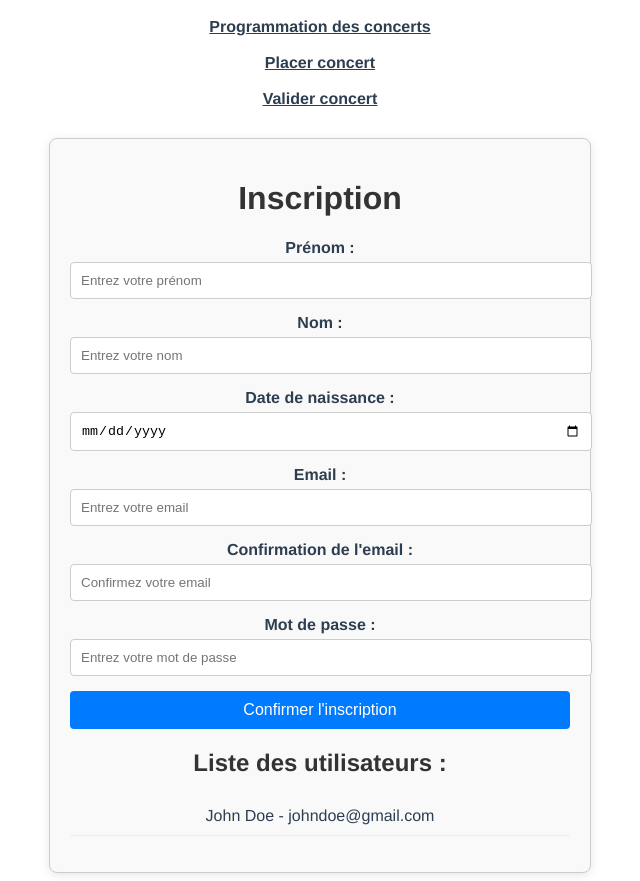
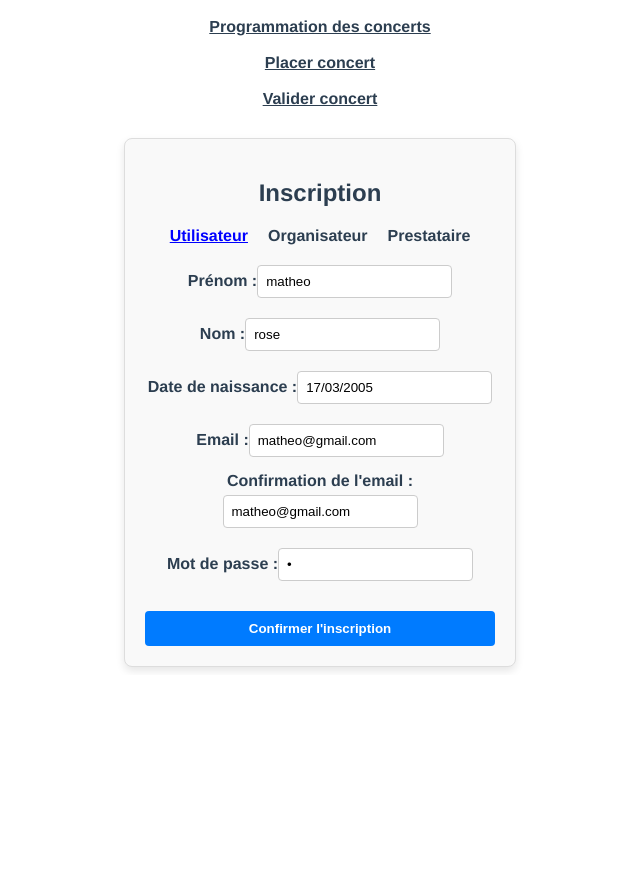
Before and after one commit to Zuuret/SAE-S3-S4_Creepy_Night, a Vue app: page /profil in a window 1280 px wide. Shown: the part 201-1082 px from the top of the page, without its empty margins (320-960 px from the left). After the commit the page ends 876 px from the top, so only its background shows below. Built offline with nearby package versions, Linux system fonts and the light colour scheme.

Commit message:
matheo changement

```diff
--- a/src/views/CreationProfil.vue
+++ b/src/views/CreationProfil.vue
@@ -1,151 +1,231 @@
 <template>
-  <div class="inscriptionProfil">
-    <h1>Inscription</h1>
-    <form @submit.prevent="enregistrementUtilisateur({ prenom, nom, dateNaissance, email, emailConfirmation, motDePasse })">
+  <div class="form-container">
+
+    <div class="form-box">
+
+      <h2>Inscription</h2>
+
+      <div class="user-type-tabs">
+        <span @click="setUserType('Utilisateur')" :class="{ active: userType === 'Utilisateur' }">Utilisateur</span>
+        <span @click="setUserType('Organisateur')" :class="{ active: userType === 'Organisateur' }">Organisateur</span>
+        <span @click="setUserType('Prestataire')" :class="{ active: userType === 'Prestataire' }">Prestataire</span>
+      </div>
+
+      <form @submit.prevent="submitForm" class="form-content">
+        <!-- User fields (arranged in a column) -->
+        <div v-if="userType === 'Utilisateur'">
           <div class="form-group">
-        <label for="prenom">Prénom :</label>
-        <input type="text" v-model="prenom" id="prenom" placeholder="Entrez votre prénom" required>
+            <label>Prénom :</label>
+            <input type="text" placeholder="Entrez votre prénom" v-model="form.prenom" />
           </div>
+
           <div class="form-group">
-        <label for="nom">Nom :</label>
-        <input type="text" v-model="nom" id="nom" placeholder="Entrez votre nom" required>
+            <label>Nom :</label>
+            <input type="text" placeholder="Entrez votre nom" v-model="form.nom" />
           </div>
+
           <div class="form-group">
-        <label for="dateNaissance">Date de naissance :</label>
-        <input type="date" v-model="dateNaissance" id="dateNaissance" required>
+            <label>Date de naissance :</label>
+            <input type="text" placeholder="jj/mm/aaaa" v-model="form.dateNaissance" />
           </div>
+
           <div class="form-group">
-        <label for="email">Email :</label>
-        <input type="email" v-model="email" id="email" placeholder="Entrez votre email" required>
+            <label>Email :</label>
+            <input type="email" placeholder="Entrez votre email" v-model="form.email" />
           </div>
+
           <div class="form-group">
-        <label for="emailConfirmation">Confirmation de l'email :</label>
-        <input type="email" v-model="emailConfirmation" id="emailConfirmation" placeholder="Confirmez votre email" required>
+            <label>Confirmation de l'email :</label>
+            <input type="email" placeholder="Confirmez votre email" v-model="form.confirmEmail" />
           </div>
+
           <div class="form-group">
-        <label for="motDePasse">Mot de passe :</label>
-        <input type="password" v-model="motDePasse" id="motDePasse" placeholder="Entrez votre mot de passe" required>
+            <label>Mot de passe :</label>
+            <input type="password" placeholder="Entrez votre mot de passe" v-model="form.password" />
           </div>
-      <button type="submit" class="btn-submit">Confirmer l'inscription</button>
+        </div>
+
+        <!-- Organizer fields -->
+        <div v-if="userType === 'Organisateur'">
+          <div class="form-group">
+            <label>Nom de l'organisateur :</label>
+            <input type="text" placeholder="Entrez le nom de l'organisateur" v-model="form.organizerName" />
+          </div>
+
+          <div class="form-group">
+            <label>Email :</label>
+            <input type="email" placeholder="Entrez votre email" v-model="form.email" />
+          </div>
+
+          <div class="form-group">
+            <label>Confirmation de l'email :</label>
+            <input type="email" placeholder="Confirmez votre email" v-model="form.confirmEmail" />
+          </div>
+
+          <div class="form-group">
+            <label>Mot de passe :</label>
+            <input type="password" placeholder="Entrez votre mot de passe" v-model="form.password" />
+          </div>
+
+          <div class="form-group">
+            <label>Numéro de téléphone :</label>
+            <input type="text" placeholder="Entrez votre numéro de téléphone" v-model="form.phoneNumber" />
+          </div>
+        </div>
+
+        <!-- Provider fields -->
+        <div v-if="userType === 'Prestataire'">
+          <div class="form-group">
+            <label>Nom de la société :</label>
+            <input type="text" placeholder="Entrez le nom de la société" v-model="form.companyName" />
+          </div>
+
+          <div class="form-group">
+            <label>Email :</label>
+            <input type="email" placeholder="Entrez votre email" v-model="form.email" />
+          </div>
+
+          <div class="form-group">
+            <label>Confirmation de l'email :</label>
+            <input type="email" placeholder="Confirmez votre email" v-model="form.confirmEmail" />
+          </div>
+
+          <div class="form-group">
+            <label>Mot de passe :</label>
+            <input type="password" placeholder="Entrez votre mot de passe" v-model="form.password" />
+          </div>
+
+          <div class="form-group">
+            <label>Adresse de la société :</label>
+            <input type="text" placeholder="Entrez l'adresse de la société" v-model="form.companyAddress" />
+          </div>
+        </div>
+
+        <button type="submit" class="submit-button">Confirmer l'inscription</button>
       </form>
 
-    <div v-if="utilisateur" class="success-message">
-      <p>Nouvel utilisateur ajouté : <strong>{{ utilisateur.prenom }} {{ utilisateur.nom }}</strong></p>
-    </div>
-
-    <div v-if="utilisateurs.length > 0" class="user-list">
-      <h2>Liste des utilisateurs :</h2>
-      <ul>
-        <li v-for="user in utilisateurs" :key="user.id">
-          {{ user.prenom }} {{ user.nom }} - {{ user.email }}
-        </li>
-      </ul>
+      <div v-if="message" class="message">{{ message }}</div>
     </div>
   </div>
 </template>
 
 <script>
-import { mapState, mapActions } from 'vuex';
-
 export default {
-  name: 'CreationProfil.vue',
-  data: () => ({
+  data() {
+    return {
+      userType: 'Utilisateur',  // Default user type
+      form: {
+        prenom: 'matheo',
+        nom: 'rose',
+        dateNaissance: '17/03/2005',
+        email: 'matheo@gmail.com',
+        confirmEmail: 'matheo@gmail.com',
+        password: 'a',
+        organizerName: '',
+        phoneNumber: '',
+        companyName: '',
+        companyAddress: ''
+      },
+      message: ''
+    };
+  },
+  methods: {
+    setUserType(type) {
+      this.userType = type;
+      this.form = {
         prenom: '',
         nom: '',
         dateNaissance: '',
         email: '',
-    emailConfirmation: '',
-    motDePasse: '',
-  }),
-  computed: {
-    ...mapState(['utilisateur', 'utilisateurs']),
+        confirmEmail: '',
+        password: '',
+        organizerName: '',
+        phoneNumber: '',
+        companyName: '',
+        companyAddress: ''
+      };
     },
-  methods: {
-    ...mapActions(['enregistrementUtilisateur','getAllUser']),
-  },
-  mounted() {
-    this.getAllUser();
+    submitForm() {
+      this.message = `Nouvel utilisateur ajouté : ${this.form.prenom} ${this.form.nom}`;
     }
   }
+};
 </script>
 
 <style scoped>
-.inscriptionProfil {
-  max-width: 500px;
-  margin: 0 auto;
-  padding: 20px;
-  border: 1px solid #ccc;
-  border-radius: 8px;
-  box-shadow: 0 2px 10px rgba(0, 0, 0, 0.1);
-  background-color: #f9f9f9;
-}
 
-h1 {
-  text-align: center;
-  color: #333;
+.form-container {
+  display: flex;
+  flex-direction: column;
+  align-items: center;
 }
 
 .form-group {
   margin-bottom: 15px;
 }
 
-label {
-  display: block;
-  margin-bottom: 5px;
+.user-type-tabs {
+  display: flex;
+  gap: 20px;
+  justify-content: center;
   font-weight: bold;
+  margin-bottom: 15px;
 }
 
-input {
-  width: 100%;
-  padding: 10px;
+.user-type-tabs span {
+  cursor: pointer;
+}
+
+.user-type-tabs .active {
+  color: blue;
+  text-decoration: underline;
+}
+
+.form-box {
+  width: 350px;
+  border: 1px solid #ddd;
+  border-radius: 8px;
+  padding: 20px;
+  box-shadow: 0px 4px 8px rgba(0, 0, 0, 0.1);
+  background-color: #f9f9f9;
+}
+
+.form-content {
+  display: flex;
+  flex-direction: column;
+}
+
+.form-content label {
+  font-weight: bold;
+  margin-top: 10px;
+}
+
+.form-content input {
+  padding: 8px;
+  margin-top: 5px;
   border: 1px solid #ccc;
   border-radius: 4px;
 }
 
-input:focus {
-  border-color: #007bff;
-  outline: none;
-}
-
-.btn-submit {
-  width: 100%;
+.submit-button {
+  margin-top: 15px;
   padding: 10px;
   background-color: #007bff;
   color: white;
+  font-weight: bold;
   border: none;
   border-radius: 4px;
   cursor: pointer;
-  font-size: 16px;
 }
 
-.btn-submit:hover {
+.submit-button:hover {
   background-color: #0056b3;
 }
 
-.success-message {
-  margin-top: 20px;
-  padding: 10px;
-  border: 1px solid #4caf50;
-  background-color: #dff0d8;
-  color: #3c763d;
-  border-radius: 4px;
-}
-
-.user-list {
-  margin-top: 20px;
-}
-
-.user-list h2 {
-  color: #333;
-}
-
-.user-list ul {
-  list-style-type: none;
-  padding: 0;
-}
-
-.user-list li {
-  padding: 10px;
-  border-bottom: 1px solid #eee;
+.message {
+  color: green;
+  font-weight: bold;
+  margin-top: 15px;
+  text-align: center;
 }
 </style>
```
Lines whose indentation alone changed are shown as unchanged.
